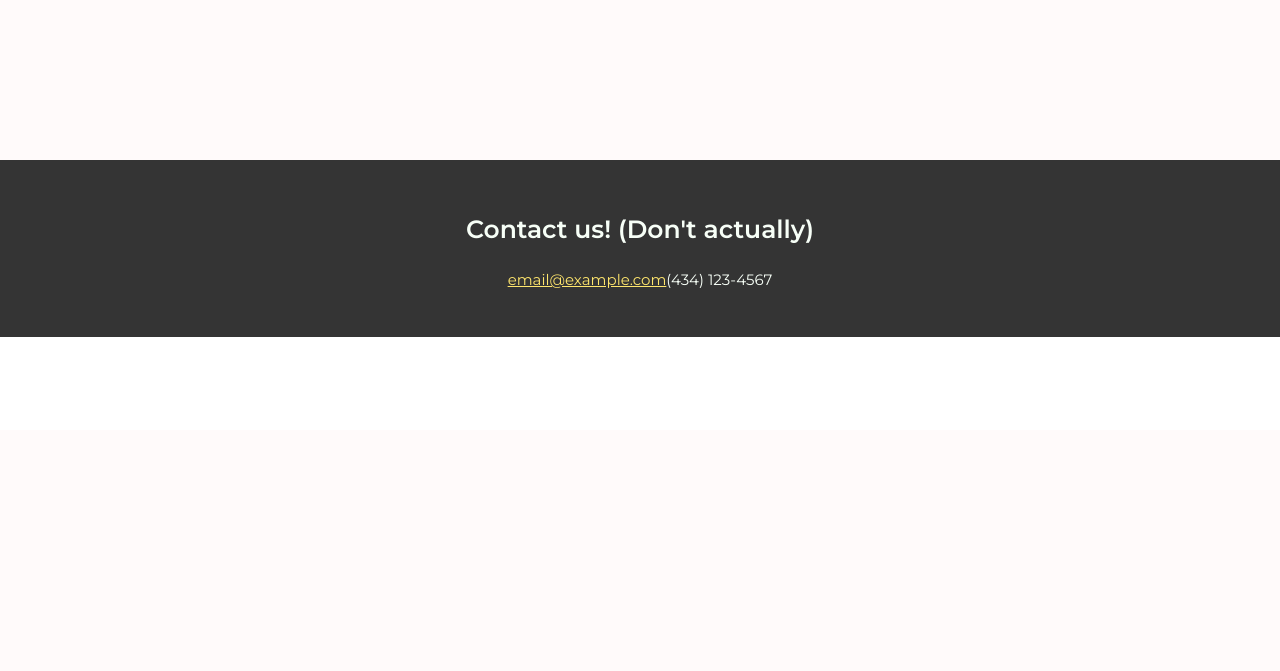
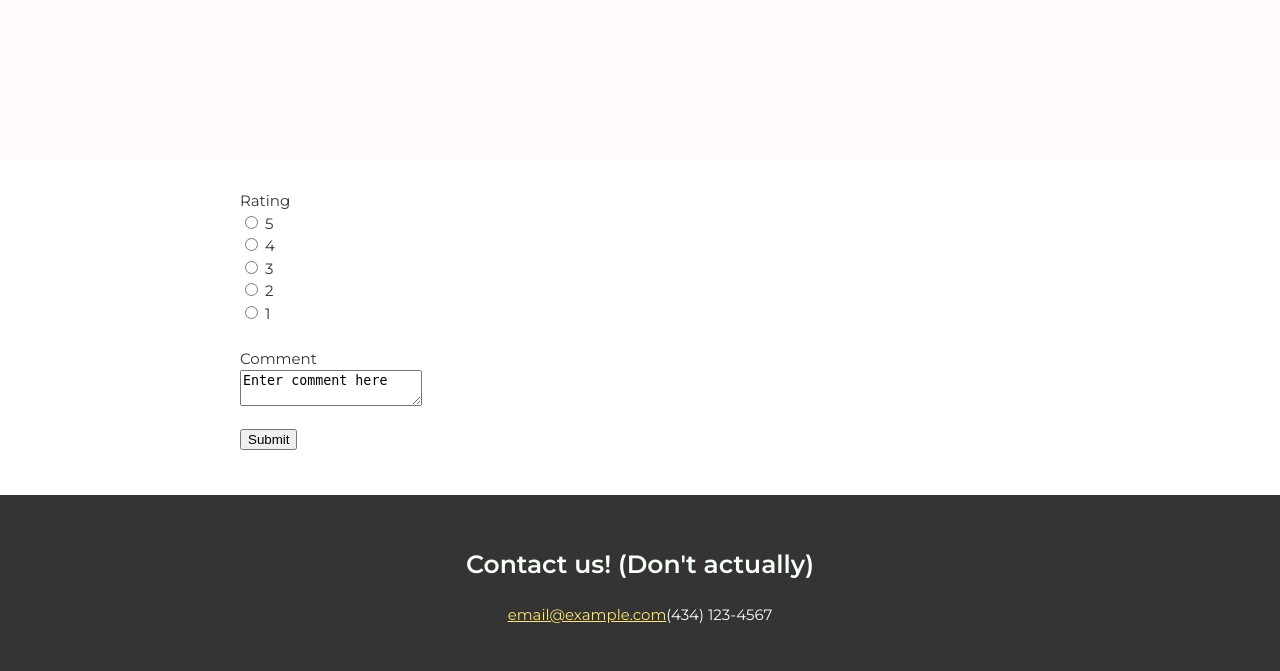
Before and after one commit to csyager/cs4750_project, a PHP site: page /restaurant.php?rid=1 in a window 1280 px wide. Shown: the part 370-1041 px from the top of the page. Before the commit the page ends 707 px from the top, so only its background shows below. Run offline with PHP 8.4, Linux system fonts and the light colour scheme; data that the repository does not hold is empty; some libraries are stand-ins or nearby versions.

Commit message:
added rating box to restaurant page

```diff
--- /dev/null
+++ b/src/addComment.php
@@ -0,0 +1,4 @@
+<?php
+	echo "hello";
+	echo $_POST["rating"];
+?>
--- a/src/index.php
+++ b/src/index.php
@@ -40,7 +40,7 @@
 						}
 
 						while($row = mysqli_fetch_assoc($result)) {
-							echo "<h3><a href=\"http://cs4750.cs.virginia.edu/~rfo8sf/DBMilestone3/restaurant.php?rid={$row["rid"]}\">{$row["name"]}</a></h3>";
+							echo "<h3><a href=\"http://cs4750.cs.virginia.edu/~rfo8sf/DBProject/restaurant.php?rid={$row["rid"]}\">{$row["name"]}</a></h3>";
 							echo "<p>{$row["address"]}</p>";
 							echo "<p>?/5 rating (0 reviews)</p>";
 						}
--- a/src/restaurant.php
+++ b/src/restaurant.php
@@ -47,6 +47,26 @@
 					?>
 				</div>
 			</section>
+			<div class="content-wrap item-details">
+					<form action="addComment.php" method="post">
+						<section>
+							Rating <br>
+							<input type="radio" name="rating" value="5"> 5 <br>
+							<input type="radio" name="rating" value="4"> 4 <br>
+							<input type="radio" name="rating" value="3"> 3 <br>
+							<input type="radio" name="rating" value="2"> 2 <br>
+							<input type="radio" name="rating" value="1"> 1 <br>
+						</section>
+						<br>
+						<section>
+							Comment<br>
+							<textarea name="comment">Enter comment here</textarea>
+						</section>
+						<br>
+						<input type="Submit">
+						<br>
+					</form>
+				</div>
 			<footer>
 				<div class="content-wrap">
 					<h2>Contact us! (Don't actually)</h2>
```
